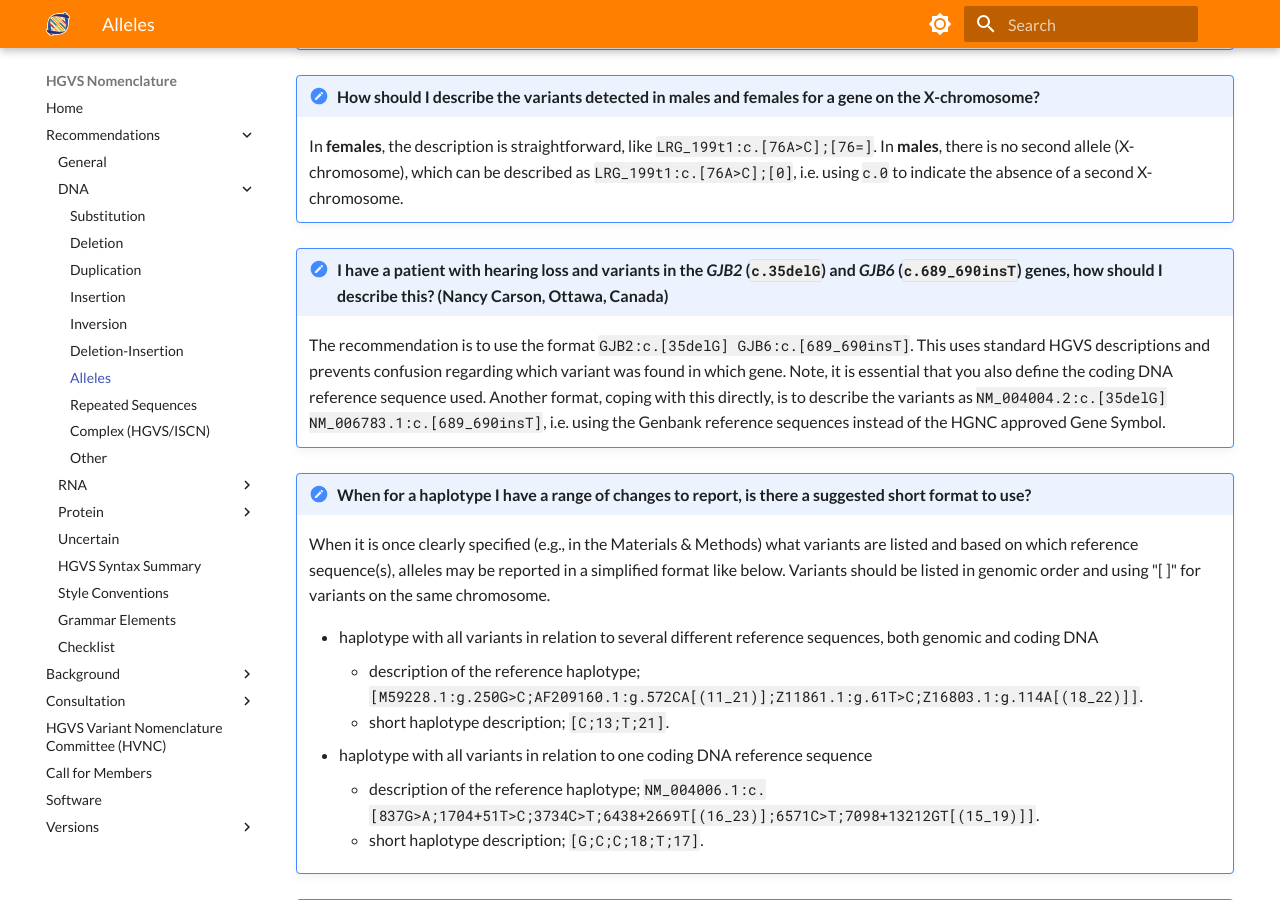
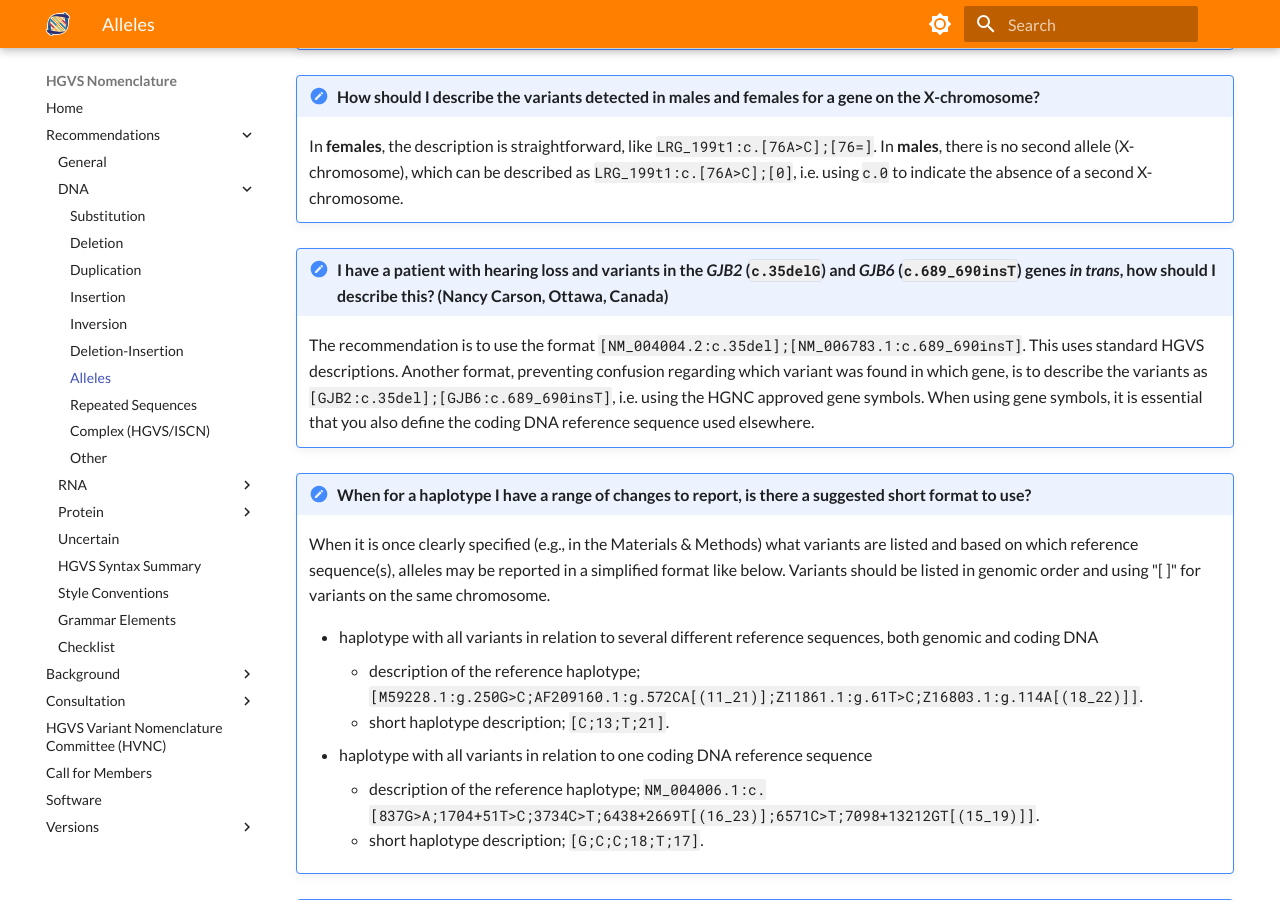
Before and after one commit to HGVSnomenclature/hgvs-nomenclature, an MkDocs documentation site: the page built from docs/recommendations/DNA/alleles.md, in a window 1280 px wide and 900 px high, scrolled down 3076 px. Built offline with MkDocs 1.6.1 and Material for MkDocs 9.7.7, drawn with Linux system fonts in a browser that asks for light colours.

Commit message:
Fixed an example on the DNA allele page.
- Clarify that the question is about variants in trans.
- Fix the square brackets from the variant descriptions based on the other given example.
- Change c.35delG to c.35del, as the G is redundant.
- Changed the order of the provided descriptions, promoting the use of the one using reference sequences.

```diff
--- a/docs/recommendations/DNA/alleles.md
+++ b/docs/recommendations/DNA/alleles.md
@@ -105,12 +105,12 @@ bin/pull-syntax -f docs/syntax.yaml dna.alleles
     In **females**, the description is straightforward, like `LRG_199t1:c.[76A>C];[76=]`.
     In **males**, there is no second allele (X-chromosome), which can be described as `LRG_199t1:c.[76A>C];[0]`, i.e. using `c.0` to indicate the absence of a second X-chromosome.
 
-!!! note "I have a patient with hearing loss and variants in the _GJB2_ (`c.35delG`) and _GJB6_ (`c.689_690insT`) genes, how should I describe this? (Nancy Carson, Ottawa, Canada)"
+!!! note "I have a patient with hearing loss and variants in the _GJB2_ (`c.35delG`) and _GJB6_ (`c.689_690insT`) genes _in trans_, how should I describe this? (Nancy Carson, Ottawa, Canada)"
 
-    The recommendation is to use the format `GJB2:c.[35delG] GJB6:c.[689_690insT]`.
-    This uses standard HGVS descriptions and prevents confusion regarding which variant was found in which gene.
-    Note, it is essential that you also define the coding DNA reference sequence used.
-    Another format, coping with this directly, is to describe the variants as `NM_004004.2:c.[35delG] NM_006783.1:c.[689_690insT]`, i.e. using the Genbank reference sequences instead of the HGNC approved Gene Symbol.
+    The recommendation is to use the format `[NM_004004.2:c.35del];[NM_006783.1:c.689_690insT]`.
+    This uses standard HGVS descriptions.
+    Another format, preventing confusion regarding which variant was found in which gene, is to describe the variants as `[GJB2:c.35del];[GJB6:c.689_690insT]`, i.e. using the HGNC approved gene symbols.
+    When using gene symbols, it is essential that you also define the coding DNA reference sequence used elsewhere.
 
 !!! note "When for a haplotype I have a range of changes to report, is there a suggested short format to use?"
 
```
